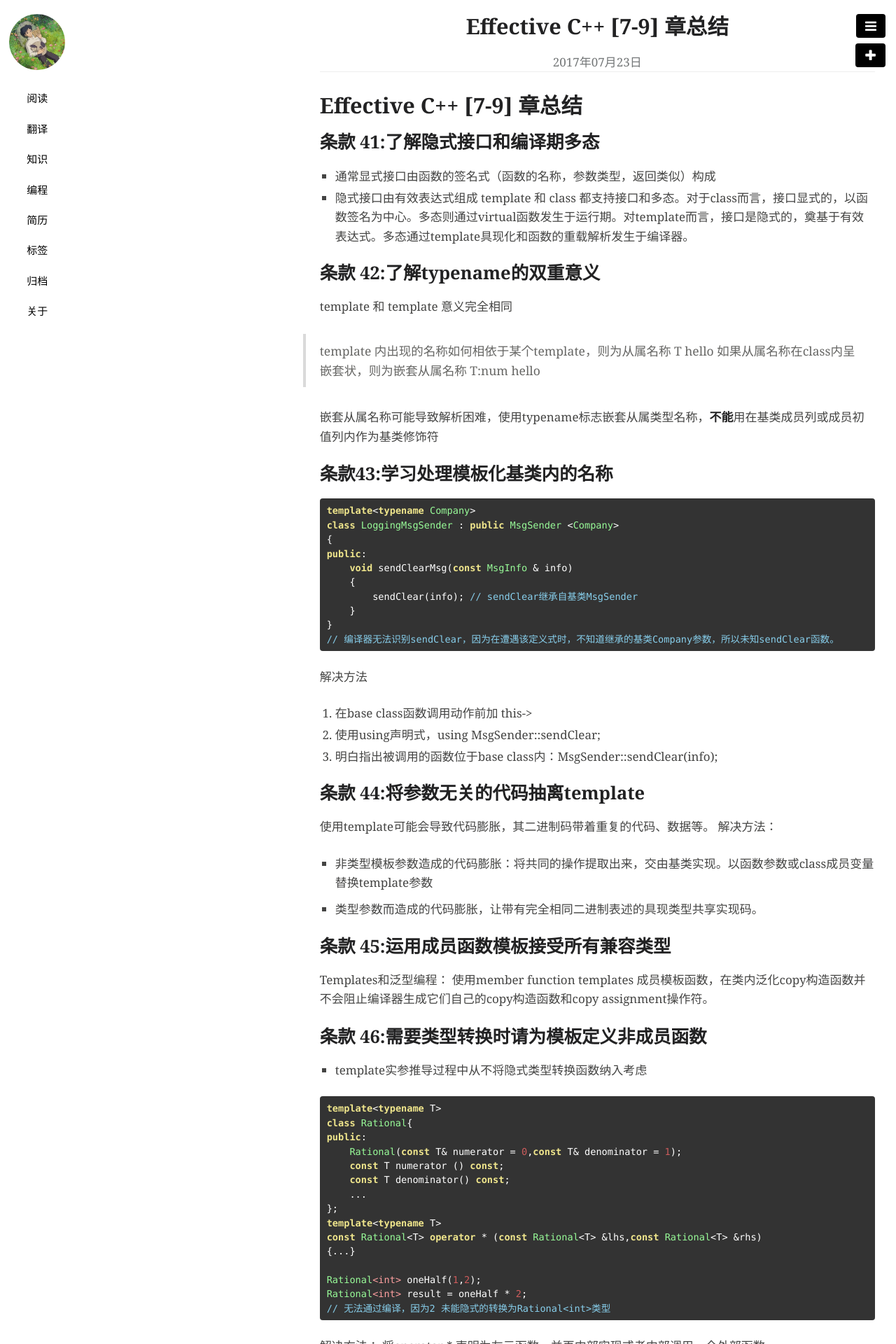
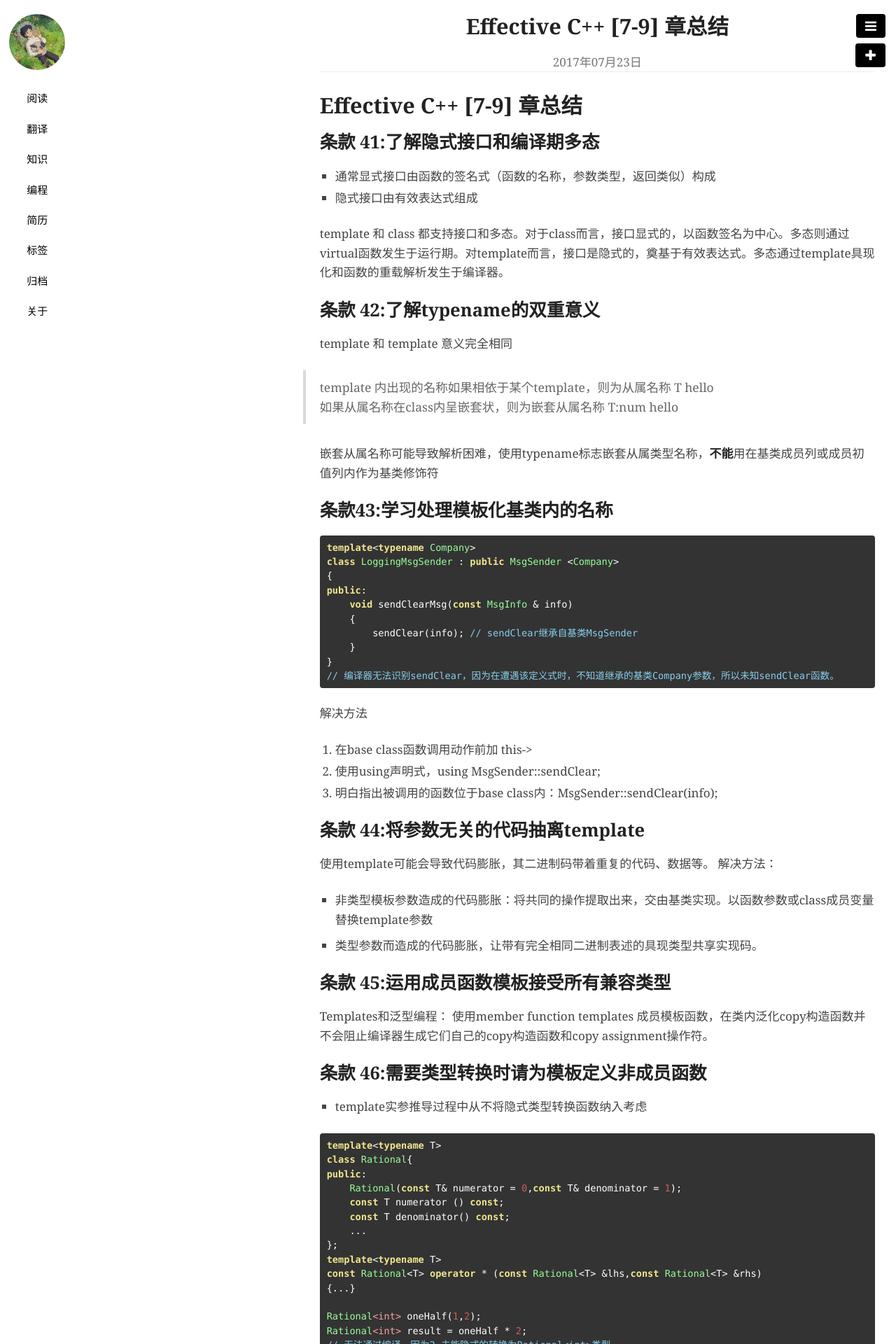
Before and after one commit to pigstars/pigstars.github.io, a Jekyll site: the page built from _posts/阅读/2017-07-23-effective-c-7-9--zhang-zong-jie.md, in a window 1280 px wide. Shown: the top 1920 px of the page at 70% size. Built offline with Jekyll 4.4.1, drawn with Linux system fonts in a browser that asks for light colours.

Commit message:
修改某些小错误

```diff
--- a/_posts/阅读/2017-07-23-effective-c-7-9--zhang-zong-jie.md
+++ b/_posts/阅读/2017-07-23-effective-c-7-9--zhang-zong-jie.md
@@ -9,12 +9,13 @@
 ## 条款 41:了解隐式接口和编译期多态
 * 通常显式接口由函数的签名式（函数的名称，参数类型，返回类似）构成
 * 隐式接口由有效表达式组成
- template 和 class 都支持接口和多态。对于class而言，接口显式的，以函数签名为中心。多态则通过virtual函数发生于运行期。对template而言，接口是隐式的，奠基于有效表达式。多态通过template具现化和函数的重载解析发生于编译器。
+
+template 和 class 都支持接口和多态。对于class而言，接口显式的，以函数签名为中心。多态则通过virtual函数发生于运行期。对template而言，接口是隐式的，奠基于有效表达式。多态通过template具现化和函数的重载解析发生于编译器。
 
 ## 条款 42:了解typename的双重意义
 template<class T> 和 template<typename T> 意义完全相同
 
-> template 内出现的名称如何相依于某个template，则为从属名称 T hello
+> template 内出现的名称如果相依于某个template，则为从属名称 T hello
 > 如果从属名称在class内呈嵌套状，则为嵌套从属名称 T:num hello
 
 嵌套从属名称可能导致解析困难，使用typename标志嵌套从属类型名称，**不能**用在基类成员列或成员初值列内作为基类修饰符
```
